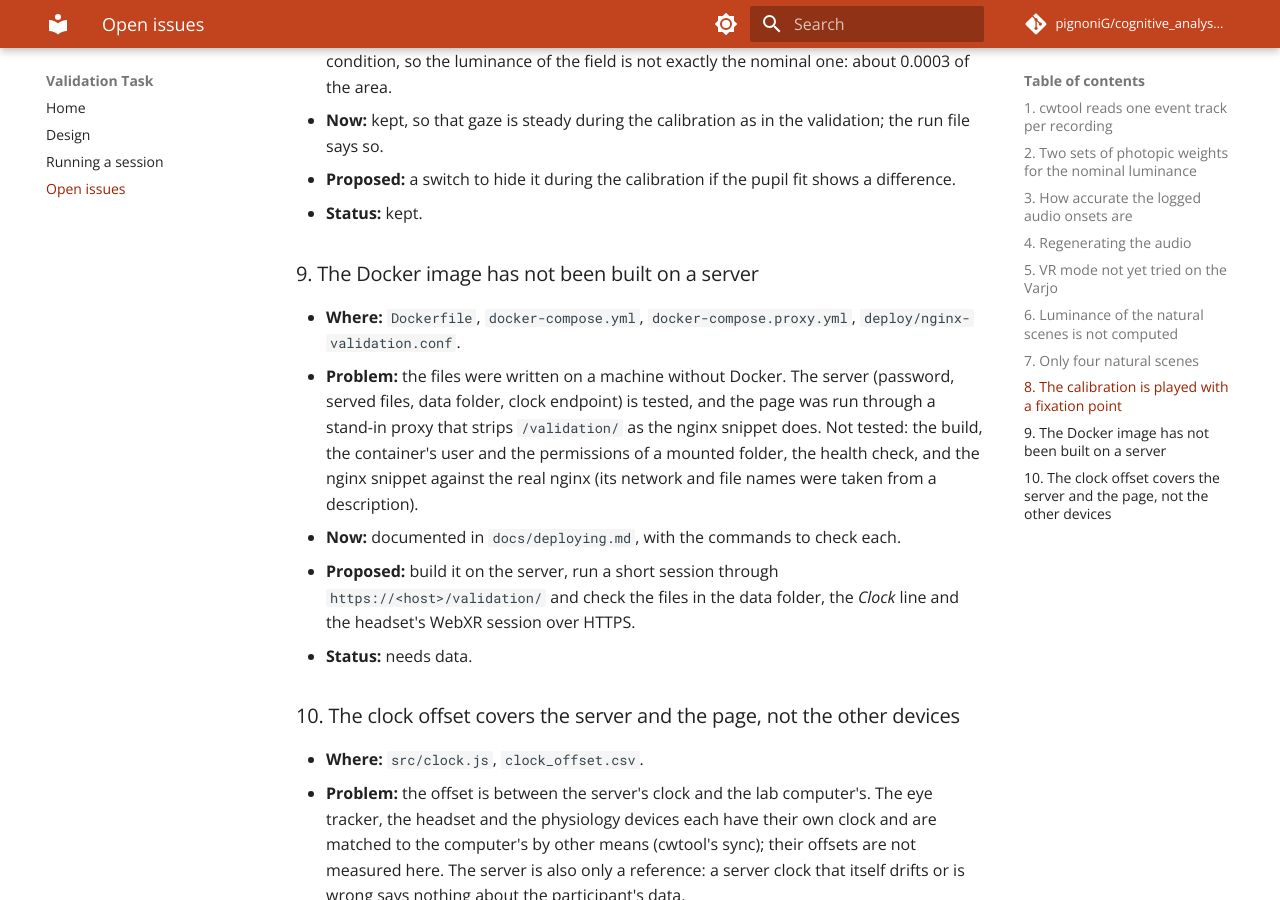
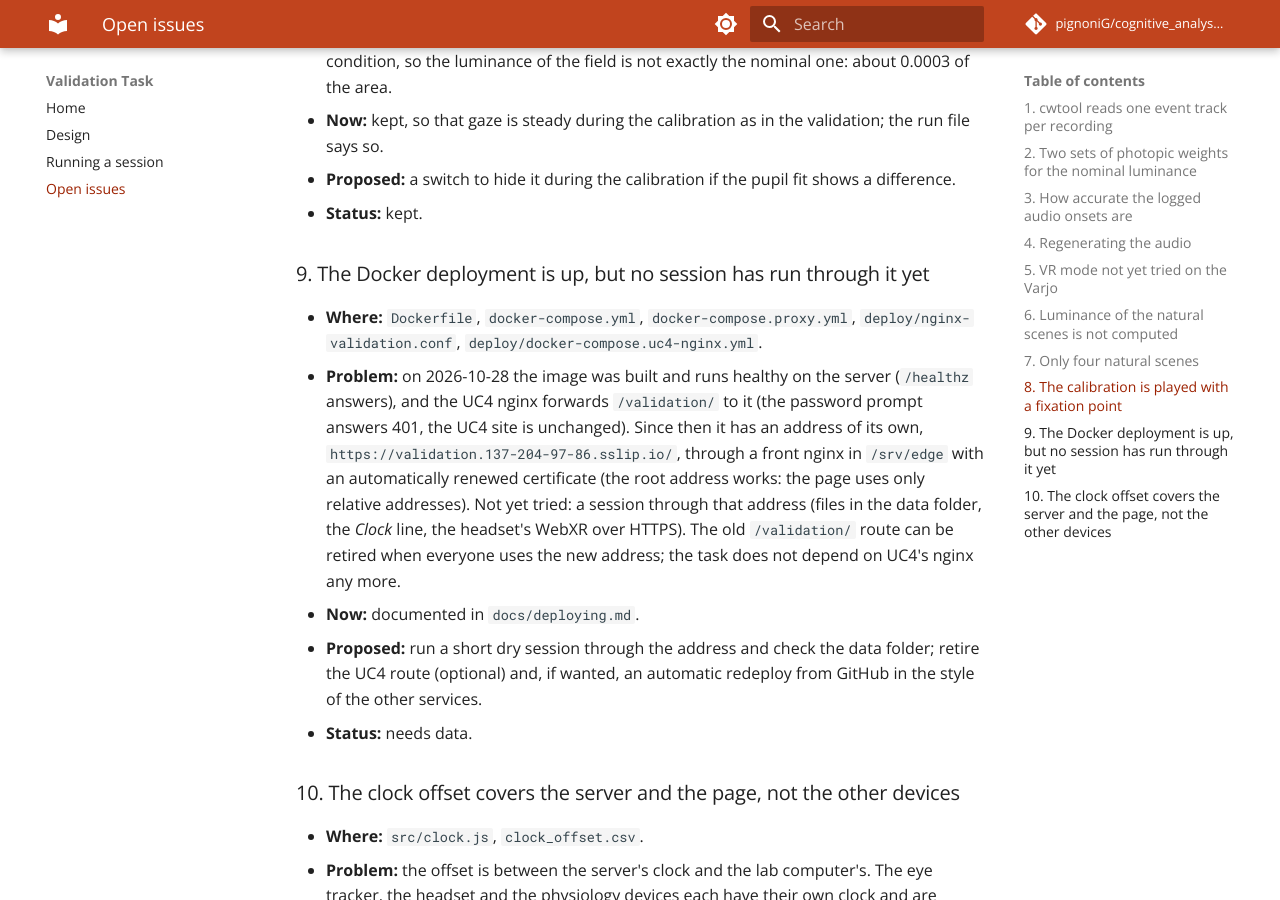
Before and after one commit to pignoniG/cognitive_analysis_tool_validation, an MkDocs documentation site: the page built from docs/OPEN_ISSUES.md, in a window 1280 px wide and 900 px high, scrolled down 3204 px. Built offline with MkDocs 1.6.1 and Material for MkDocs 9.7.7, drawn with Linux system fonts in a browser that asks for light colours; comment, search, counter and statistics services are not loaded.

Commit message:
Docs: the task's own address on the lab server, the UC4 route as the older way, open issue 9 updated

````diff
--- a/docs/OPEN_ISSUES.md
+++ b/docs/OPEN_ISSUES.md
@@ -94,15 +94,16 @@
 - **Proposed:** a switch to hide it during the calibration if the pupil fit shows a difference.
 - **Status:** kept.
 
-### 9. The Docker image has not been built on a server
-- **Where:** `Dockerfile`, `docker-compose.yml`, `docker-compose.proxy.yml`, `deploy/nginx-validation.conf`.
-- **Problem:** the files were written on a machine without Docker. The server (password, served files, data folder,
-  clock endpoint) is tested, and the page was run through a stand-in proxy that strips `/validation/` as the nginx
-  snippet does. Not tested: the build, the container's user and the permissions of a mounted folder, the health
-  check, and the nginx snippet against the real nginx (its network and file names were taken from a description).
-- **Now:** documented in `docs/deploying.md`, with the commands to check each.
-- **Proposed:** build it on the server, run a short session through `https://<host>/validation/` and check the
-  files in the data folder, the *Clock* line and the headset's WebXR session over HTTPS.
+### 9. The Docker deployment is up, but no session has run through it yet
+- **Where:** `Dockerfile`, `docker-compose.yml`, `docker-compose.proxy.yml`, `deploy/nginx-validation.conf`, `deploy/docker-compose.uc4-nginx.yml`.
+- **Problem:** on 2026-10-28 the image was built and runs healthy on the server (`/healthz` answers), and the UC4 nginx
+  forwards `/validation/` to it (the password prompt answers 401, the UC4 site is unchanged). Since then it has an
+  address of its own, `https://validation.137-204-97-86.sslip.io/`, through a front nginx in `/srv/edge` with an
+  automatically renewed certificate (the root address works: the page uses only relative addresses). Not yet tried: a session through that address (files in the data folder, the *Clock* line, the headset's
+  WebXR over HTTPS). The old `/validation/` route can be retired when everyone uses the new address; the task does not
+  depend on UC4's nginx any more.
+- **Now:** documented in `docs/deploying.md`.
+- **Proposed:** run a short dry session through the address and check the data folder; retire the UC4 route (optional) and, if wanted, an automatic redeploy from GitHub in the style of the other services.
 - **Status:** needs data.
 
 ### 10. The clock offset covers the server and the page, not the other devices
--- a/docs/deploying.md
+++ b/docs/deploying.md
@@ -5,10 +5,24 @@
 the page, the files and the timing are the same. Two things are added: the server keeps the files, and the page
 measures the offset between the server's clock and the computer's.
 
-!!! note "Not yet run on a server"
-    The image and the compose files were written and checked without Docker at hand: the server, the password, the
-    data folder, the clock offset and a sub-path proxy (a stand-in for nginx) were all tested, but the image was not
-    built. Build it once and run a short session before relying on it (open issue 9).
+!!! note "Run on a server, not yet with a full session"
+    The image builds and runs healthy on the lab's server, at <https://validation.137-204-97-86.sslip.io/> (below).
+    Run a short session through it and check the data folder before relying on it (open issue 9).
+
+## The lab's server
+
+The task has its own address, **<https://validation.137-204-97-86.sslip.io/>**, served at the root. A front nginx on
+the server (`/srv/edge`) owns ports 80 and 443 for every site on the machine, handles HTTPS and renews the
+certificate, and forwards this address to `http://validation-task:8000` over the Docker network `repo_default`. The
+`Authorization` header passes through unchanged, so the task's own password (below) applies. Bodies up to 20 MB are
+allowed.
+
+- **Keep `validation-task` on the `repo_default` network** (`PROXY_NETWORK=repo_default` in `.env`): the front proxy finds
+  it there, and without it the address answers 502.
+- The page uses only relative addresses, so it works at the root and under a path alike.
+- The older route, `https://uc4.137-204-97-86.sslip.io/validation/` through the UC4 nginx and
+  `deploy/docker-compose.uc4-nginx.yml` (below), still works but is no longer the address to give out; the original
+  `https://137-204-97-86.sslip.io/validation/` redirects to it.
 
 ## What runs where
 
@@ -45,7 +59,9 @@
 
 The browser asks for the password once (any user name).
 
-## Behind an existing nginx, with HTTPS
+## Behind an existing nginx, under a path
+
+This is how the task first went online, and the way to do it if another site already owns the host name.
 
 WebXR (the headset), audio and window management need HTTPS or `localhost`. If the server already has an nginx in
 Docker serving a site over HTTPS (for example `https://137-204-97-86.sslip.io`), the task can sit under a path of the
@@ -67,8 +83,27 @@
    allows saves up to 20 MB.
 4. **Open** `https://<host>/validation/` (with the trailing slash; without it nginx redirects).
 
-The snippet was written without sight of the server, from a description of its files. Check the paths and network
-names against the real ones, and let the existing site keep its own rules: the new location touches nothing else.
+Check the paths and network names against your own, and let the existing site keep its own rules: the new location
+touches nothing else. The snippet answers 403 over plain HTTP, so the password never crosses the network in the clear.
+
+### On the UC4 server
+
+That nginx (`uc4-datavis`) reads its snippets from single-file mounts added by compose overlays, so the task is added
+in the same way:
+
+1. In the clone of this repository, set `PROXY_NETWORK=repo_default` and `COMPOSE_FILE=docker-compose.yml:docker-compose.proxy.yml`
+   in `.env`, then `docker compose up -d` (the container joins nginx's network).
+2. [`deploy/docker-compose.uc4-nginx.yml`](https://github.com/pignoniG/cognitive_analysis_tool_validation/blob/main/deploy/docker-compose.uc4-nginx.yml)
+   mounts the snippet into nginx. Add it to the compose files of the UC4 project, and recreate nginx once
+   (`docker compose up -d --no-deps --force-recreate uc4-datavis`, a few seconds of downtime).
+3. To keep the mount through the UC4 redeploys, add to `/opt/uc4-deploy/redeploy.sh` before `docker compose build`:
+
+    ```sh
+    VAL=/home/giovanpi/cognitive_analysis_tool_validation/deploy/docker-compose.uc4-nginx.yml
+    if [ -f "$VAL" ]; then COMPOSE_FILE="$COMPOSE_FILE:$VAL"; fi
+    ```
+
+After a `git pull` that changes the snippet, recreate nginx: a single-file mount keeps showing the old file.
 
 ## The password
 
````
